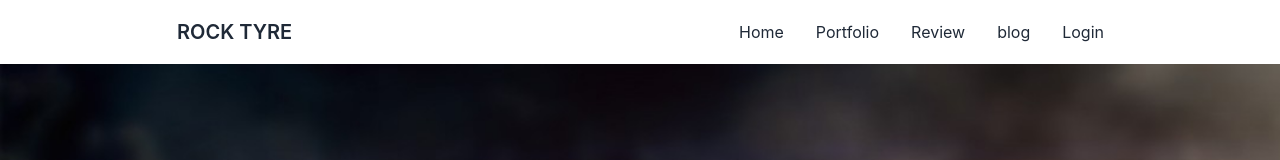
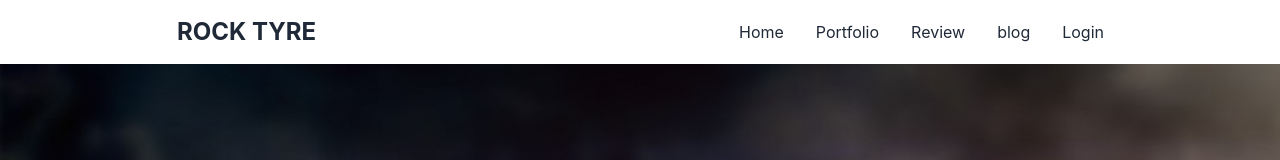
Before and after one commit to mdmehedihasan/rock-tyre-client-side, a React (Create React App) app: page / in a window 1280 px wide. Shown: the top 160 px of the page. Built offline with nearby package versions, Linux system fonts and the light colour scheme; no server answers.

Commit message:
site logo link added to home

```diff
--- a/src/Pages/Shared/Navbar.js
+++ b/src/Pages/Shared/Navbar.js
@@ -21,7 +21,7 @@
                         {menuItems}
                     </ul>
                 </div>
-                <a className="btn btn-ghost normal-case text-xl">ROCK TYRE</a>
+                <Link className="btn btn-ghost normal-case text-2xl font-bold" to="/">ROCK TYRE</Link>
             </div>
             <div className="navbar-end hidden lg:flex">
                 <ul className="menu menu-horizontal p-0">
```
